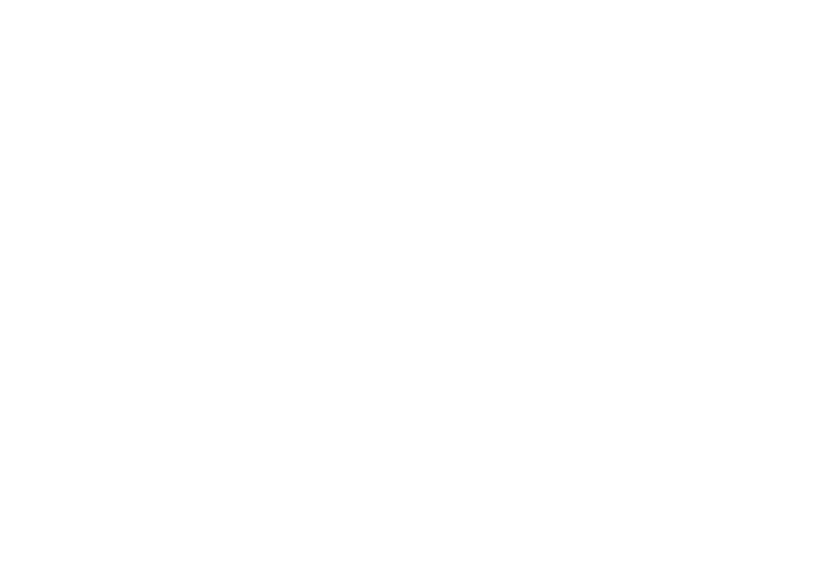
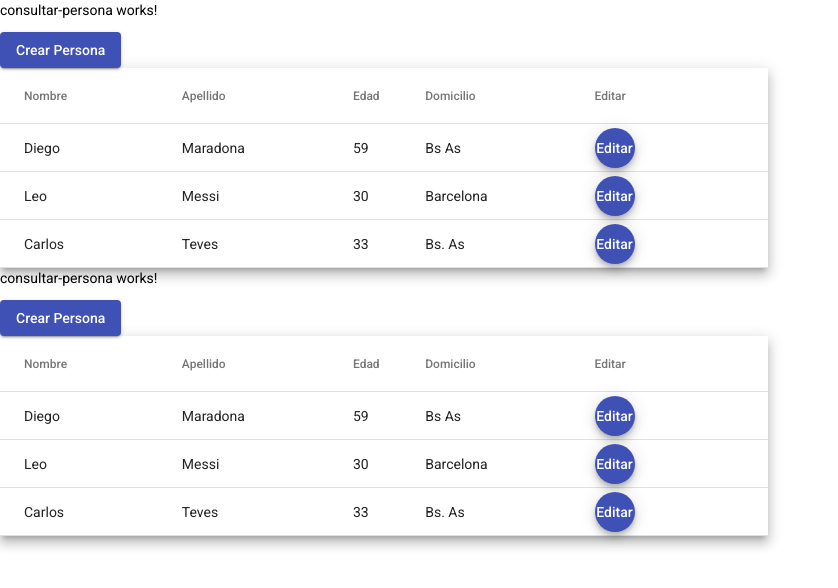
Before and after one commit to maxiranqui/prueba-tp5, an Angular app: page /consultar-persona in a window 1280 px wide. Before the commit this address led to /. Shown: the top 588 px of the page, without its empty margins (0-838 px from the left). Built offline with nearby package versions, Linux system fonts and the light colour scheme.

Commit message:
Se crean formulario y tabla

```diff
--- a/src/app/app-routing.module.ts
+++ b/src/app/app-routing.module.ts
@@ -1,8 +1,13 @@
 import { NgModule } from '@angular/core';
 import { Routes, RouterModule } from '@angular/router';
 
+import {ConsultarPersonaComponent} from './consultar-persona/consultar-persona.component';
+import {CrearPersonaComponent} from './crear-persona/crear-persona.component';
 
-const routes: Routes = [];
+const routes: Routes = [
+  {path: 'consultar-persona', component: ConsultarPersonaComponent},
+  {path: 'crear-persona', component: CrearPersonaComponent}
+];
 
 @NgModule({
   imports: [RouterModule.forRoot(routes)],
--- a/src/app/app.component.html
+++ b/src/app/app.component.html
@@ -1,4 +1,5 @@
 
 
+<app-consultar-persona ></app-consultar-persona>
 
 <router-outlet></router-outlet>
--- a/src/app/consultar-persona/consultar-persona.component.html
+++ b/src/app/consultar-persona/consultar-persona.component.html
@@ -1 +1,41 @@
 <p>consultar-persona works!</p>
+
+<button mat-raised-button color="primary" routerLink="/crear-persona" routerLinkActive="active"> Crear Persona</button>
+
+
+<div class="container" style="width: 60%;">
+    <table mat-table style="width: 100%;" [dataSource]="dataSource" class="mat-elevation-z8">
+
+      <ng-container matColumnDef="nombre">
+        <th mat-header-cell *matHeaderCellDef> Nombre </th>
+        <td mat-cell *matCellDef="let element"> {{element.nombre}} </td>
+      </ng-container>
+
+      <ng-container matColumnDef="apellido">
+        <th mat-header-cell *matHeaderCellDef> Apellido </th>
+        <td mat-cell *matCellDef="let element"> {{element.apellido}} </td>
+      </ng-container>
+
+      <ng-container matColumnDef="edad">
+        <th mat-header-cell *matHeaderCellDef> Edad </th>
+        <td mat-cell *matCellDef="let element"> {{element.edad}} </td>
+      </ng-container>
+
+      <ng-container matColumnDef="domicilio">
+        <th mat-header-cell *matHeaderCellDef> Domicilio </th>
+        <td mat-cell *matCellDef="let element"> {{element.domicilio}} </td>
+      </ng-container>
+
+      <ng-container matColumnDef="editar">
+        <th mat-header-cell *matHeaderCellDef> Editar </th>
+        <td mat-cell *matCellDef="let element">
+          <button mat-mini-fab color="primary" (click)="editar(element)">Editar</button>
+        </td>
+      </ng-container>
+
+      <tr mat-header-row *matHeaderRowDef="displayedColumns"></tr>
+      <tr mat-row *matRowDef="let element; columns: displayedColumns;"></tr>
+    </table>
+  </div>
+
+  <router-outlet></router-outlet>
--- a/src/app/consultar-persona/consultar-persona.component.ts
+++ b/src/app/consultar-persona/consultar-persona.component.ts
@@ -1,15 +1,39 @@
-import { Component, OnInit } from '@angular/core';
+import { Component, OnInit, Input } from '@angular/core';
+import { Router } from '@angular/router';
 
+
+export interface Persona {
+	nombre: string;
+	apellido: string;
+  edad: number;
+  domicilio : string;
+}
 @Component({
   selector: 'app-consultar-persona',
   templateUrl: './consultar-persona.component.html',
   styleUrls: ['./consultar-persona.component.css']
 })
 export class ConsultarPersonaComponent implements OnInit {
+  @Input() consultarPersona: any;
 
-  constructor() { }
+
+
+  personas: Persona[] = [
+		{ nombre: 'Diego', apellido: 'Maradona', edad: 59, domicilio: 'Bs As'},
+		{ nombre: 'Leo', apellido: 'Messi', edad: 30 , domicilio: 'Barcelona'},
+		{ nombre: 'Carlos', apellido: 'Teves', edad: 33 , domicilio: 'Bs. As'}
+	];
+
+  displayedColumns: string[] = [ 'nombre', 'apellido', 'edad', 'domicilio', 'editar' ];
+  dataSource = this.personas;
+
+  constructor(private router: Router) { }
 
   ngOnInit(): void {
   }
+  editar(element){
+    this.router.navigate(['/crear-persona', element])
+
+  }
 
 }
--- a/src/app/crear-persona/crear-persona.component.html
+++ b/src/app/crear-persona/crear-persona.component.html
@@ -1 +1,28 @@
 <p>crear-persona works!</p>
+
+<form [formGroup]='itemForm' (ngSubmit)=submit()>
+
+    <div>
+        <input matInput name="nombre" formControlName="nombre" placeholder="Nombre">
+    </div>
+
+    <div>
+        <input matInput name="apellido" formControlName="apellido" placeholder="Apellido">
+    </div>
+
+    <div>
+        <input matInput name="edad" formControlName="edad" placeholder="Edad">
+    </div>
+
+    <div>
+        <input matInput name="domicilio" formControlName="domicilio" placeholder="Domicilio">
+    </div>
+
+    <div>
+        <button mat-raised-button color="primary">Guardar</button>
+    </div>
+</form>
+
+<div *ngIf="showConsultarPersona">
+     <app-consultar-persona [consultarPersona]="crearPersona"></app-consultar-persona> -->
+</div>
--- a/src/app/crear-persona/crear-persona.component.ts
+++ b/src/app/crear-persona/crear-persona.component.ts
@@ -1,4 +1,6 @@
-import { Component, OnInit } from '@angular/core';
+import { Component, OnInit, Input } from '@angular/core';
+import { FormGroup, FormBuilder,FormControl,Validator,Validators,FormArray } from '@angular/forms';
+import { ActivatedRoute } from '@angular/router';
 
 @Component({
   selector: 'app-crear-persona',
@@ -6,10 +8,42 @@
   styleUrls: ['./crear-persona.component.css']
 })
 export class CrearPersonaComponent implements OnInit {
+  @Input() crearPersona : any;
 
-  constructor() { }
+  itemForm: FormGroup;
+  persona: any;
+  param: any;
+
+ //crearPersona: any;
+  showConsultarPersona: Boolean= false;
+
+  constructor(private fb: FormBuilder, private router: ActivatedRoute) {}
+
+
 
   ngOnInit(): void {
+      this.param = this.router.snapshot.params;
+
+      if(Object.keys(this.param).length){
+        this.persona = this.param
+      }else{
+        this.persona = this.crearPersona;
+      }
+
+    this.initForm(this.persona);
+  }
+
+  initForm(item){
+    this.itemForm = this.fb.group({
+      nombre: [item.nombre],
+      apellido:[item.apellido],
+      edad: [item.edad],
+      domicilio: [item.domicilio]
+    })
+  }
+  submit(){
+      this.crearPersona = this.itemForm.value;
+      this.showConsultarPersona = true;
   }
 
 }
```
Also changed, not shown: src/app/app.module.ts (+20 -1 lines).
